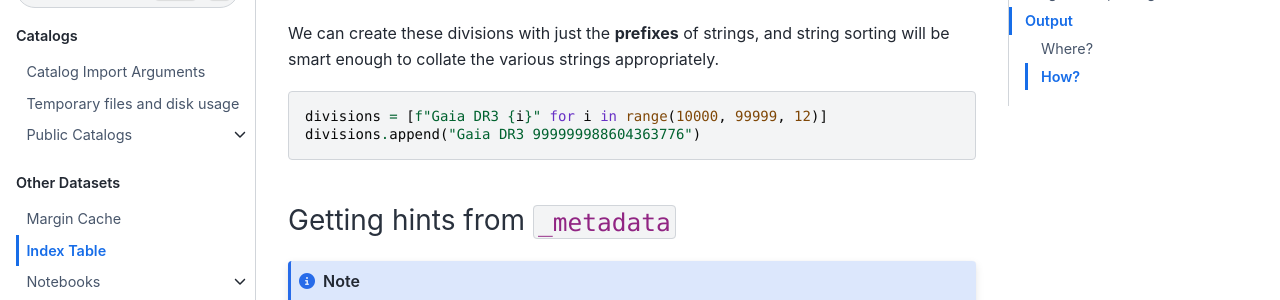
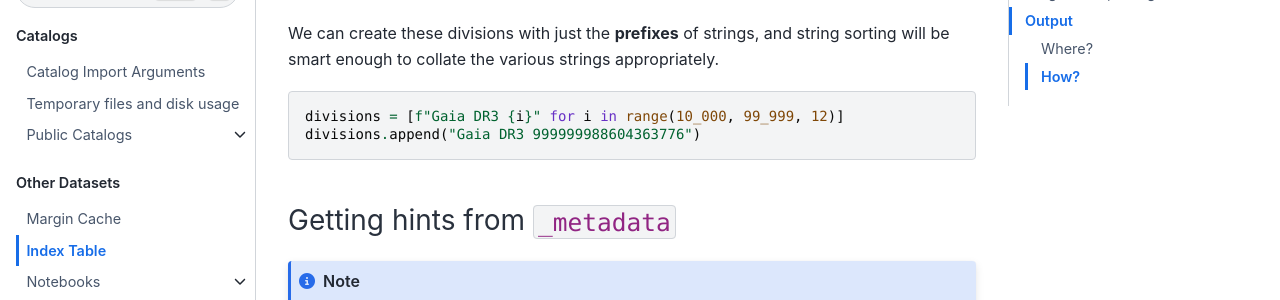
Before and after one commit to astronomy-commons/hipscat-import, a Sphinx documentation site: the page built from docs/guide/index_table.rst, in a window 1280 px wide and 900 px high, scrolled down 2380 px. Shown: the part 152-452 px from the top of the window. Built offline with Sphinx 7.4.7 and the Sphinx Book theme 1.1.4, drawn with Linux system fonts in a browser that asks for light colours; pages that are not in the unit, such as notebooks, are missing from menus.

Commit message:
Improve readability of literals.

```diff
--- a/docs/guide/index_table.rst
+++ b/docs/guide/index_table.rst
@@ -120,7 +120,7 @@ string sorting will be smart enough to collate the various strings appropriately
 
 .. code-block:: python
 
-    divisions = [f"Gaia DR3 {i}" for i in range(10000, 99999, 12)]
+    divisions = [f"Gaia DR3 {i}" for i in range(10_000, 99_999, 12)]
     divisions.append("Gaia DR3 999999988604363776")
 
 Getting hints from ``_metadata``
```
Also changed, not shown: 1 other file.
